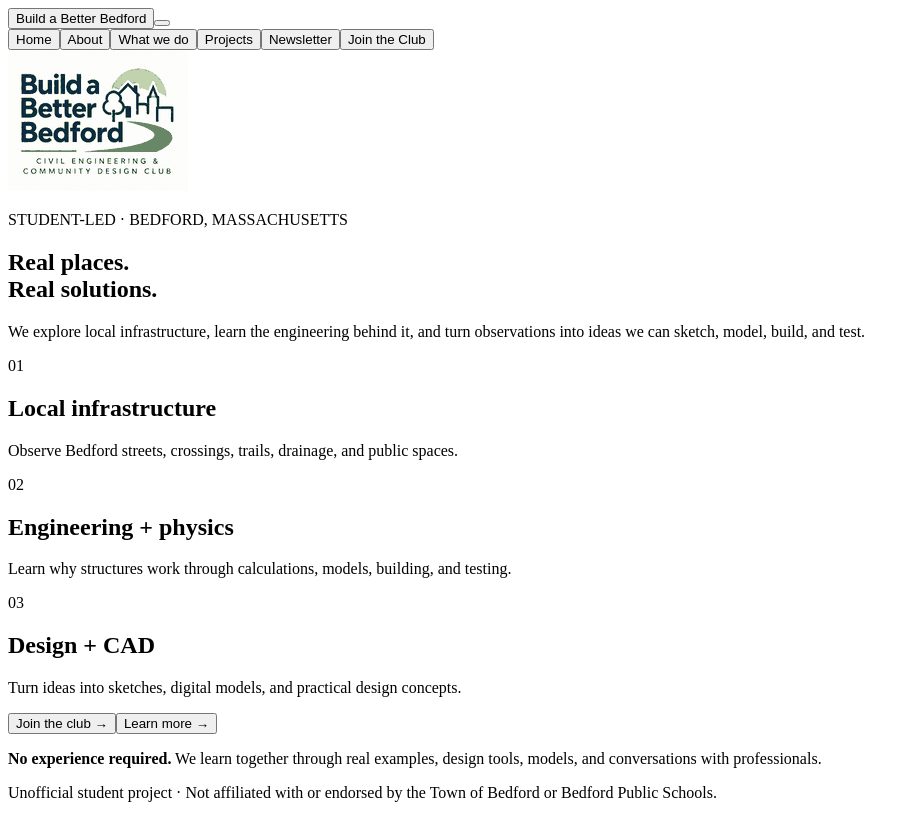
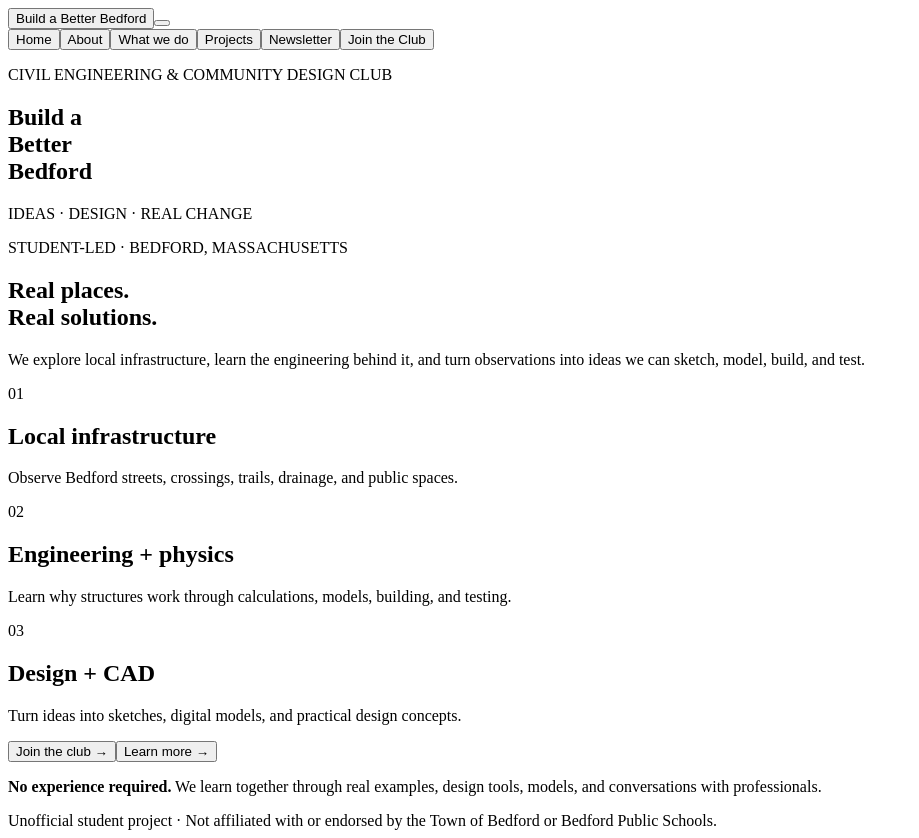
Before and after one commit to alexandraelizabethpominova-wq/build-a-better-bedford, a React (Vite) app: page / in a window 1280 px wide. Shown: the whole page, without its empty margins (0-919 px from the left). Before the commit the page ends 810 px from the top, so only its background shows below. Built offline with nearby package versions, Linux system fonts and the light colour scheme; the HTML template or start-up script is replaced by a standard one.

Commit message:
Replace inaccurate logo artwork with text brand title

```diff
--- a/src/App.tsx
+++ b/src/App.tsx
@@ -1,6 +1,5 @@
 import { useState } from 'react'
 import Newsletter from './Newsletter'
-import heroLogo from './assets/bbb-logo-final.png'
 import './newsletter.css'
 
 type Page = 'home' | 'about' | 'what-we-do' | 'projects' | 'newsletter' | 'join'
@@ -101,8 +100,11 @@ function App() {
     </header>
 
     {page === 'home' && <section className="viewport">
-      <div className="hero-logo-wrap">
-        <img className="hero-logo-image" src={heroLogo} alt="Build a Better Bedford Civil Engineering and Community Design Club logo" />
+      <div className="hero-title-block" aria-label="Build a Better Bedford">
+        <p className="hero-kicker">CIVIL ENGINEERING & COMMUNITY DESIGN CLUB</p>
+        <h1 className="hero-brand-title">Build a<br/>Better<br/><span>Bedford</span></h1>
+        <div className="hero-rule"></div>
+        <p className="hero-tagline">IDEAS · DESIGN · REAL CHANGE</p>
       </div>
 
       <div className="home-content">
```
